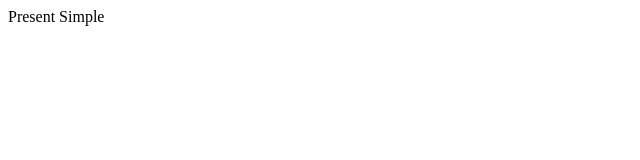
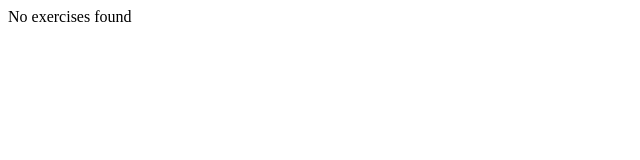
Before and after one commit to lucasbogerd/englando-next, a Next.js app: page /exam-2 in a window 1280 px wide. Shown: the top 160 px of the page, without its empty margins (0-640 px from the left). Built offline with nearby package versions, Linux system fonts and the light colour scheme; a web font is replaced by a local one.

Commit message:
feat: dynamic exercise selection

```diff
--- a/pages/exam-2.tsx
+++ b/pages/exam-2.tsx
@@ -1,46 +1,62 @@
 import { useForm } from 'react-hook-form'
 
-import { Exam, Exercise, ExamTypes } from '../shared/types'
-import { presentSimple } from '../shared/data/present-simple'
+import { Exam, ExamTypes } from '../shared/types'
 import { parseExam } from '../shared/logic/parseExam'
 import { useEffect } from 'react'
 import useSearchParams from '../shared/logic/useSearchParams'
 import { useState } from 'react'
-
-const ConvertToInitialValues = (exercises: Exercise[]) => {
-	const questionAnswers = exercises.flatMap((exercise) =>
-		exercise.Parts.filter((part) => typeof part !== 'string')
-	)
-
-	return questionAnswers
-}
+import { unparsedExams } from '../shared/data/unparsed-exams'
 
 const ExamPage = (): JSX.Element => {
 	// eslint-disable-next-line prefer-const
 	let query: URLSearchParams = useSearchParams()
-	const [selectedExams, setSelectedExams] = useState([])
+	const [selectedExamTypes, setSelectedExamTypes] = useState<ExamTypes[]>([])
 	const [exam, setExam] = useState<Exam | undefined>(undefined)
+	const [allExercises, setAllExercises] = useState<string[] | undefined>(
+		undefined
+	)
 
 	useEffect(() => {
-		setSelectedExams([])
-		query.forEach((v, k) => {
+		setSelectedExamTypes([])
+		query.forEach((_v, k) => {
 			// Check if key exists in ExamTypes (enum)
 			// src: https://github.com/microsoft/TypeScript/issues/33200#issuecomment-527670779
 			if (Object.values(ExamTypes).includes(k as ExamTypes)) {
-				setSelectedExams((selectedExams) => [...selectedExams, k])
+				setSelectedExamTypes((selectedExamTypes) => [
+					...selectedExamTypes,
+					k as ExamTypes,
+				])
 			}
 		})
-
-		setExam(() => parseExam(presentSimple))
 	}, [query])
 
-	if (!exam) {
-		return <div>No exam found</div>
-	}
+	useEffect(() => {
+		setExam(undefined)
+		setAllExercises(undefined)
 
-	return <div>{exam.Name}</div>
+		let relevantExercises: string[] = []
 
-	ConvertToInitialValues(exam.Exercises)
+		for (let i = 0; i < selectedExamTypes.length; i++) {
+			const selectedExamType = selectedExamTypes[i]
+
+			relevantExercises = [
+				...relevantExercises,
+				...unparsedExams.find(
+					(unparsedExam) => unparsedExam.type === selectedExamType
+				).exercises,
+			]
+		}
+
+		setExam(() =>
+			selectedExamTypes.length > 0
+				? parseExam({
+						name: 'asdf',
+						type: ExamTypes.PastSimple,
+						exercises: relevantExercises,
+				  })
+				: undefined
+		)
+	}, [selectedExamTypes])
 
 	const {
 		register,
@@ -49,7 +65,9 @@ const ExamPage = (): JSX.Element => {
 	} = useForm()
 	const onSubmit = (data) => console.log(data)
 
-	return (
+	return !exam?.Exercises ? (
+		<div>No exercises found</div>
+	) : (
 		<div className="max-w-2xl px-8 pt-8 pb-6 mx-auto bg-blue-100 md:pb-8 md:pt-12">
 			<h1 className="mb-8 text-2xl font-bold">{exam.Name}</h1>
 
```
